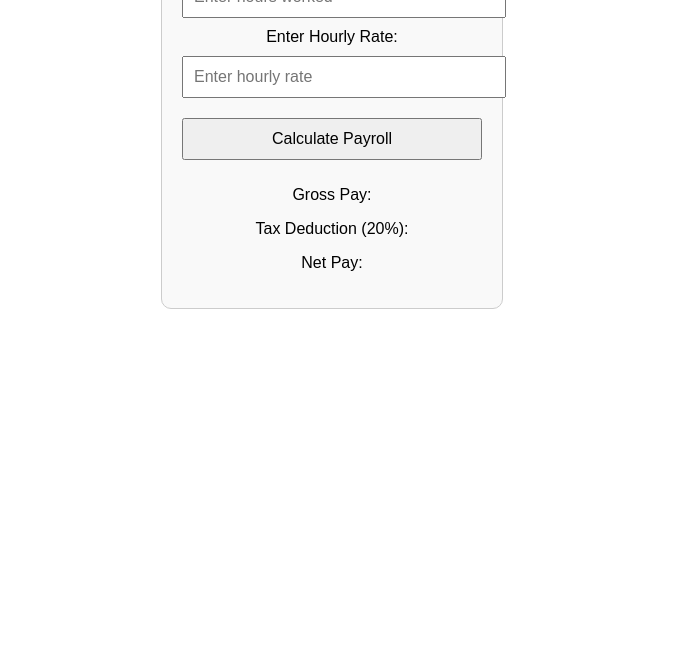
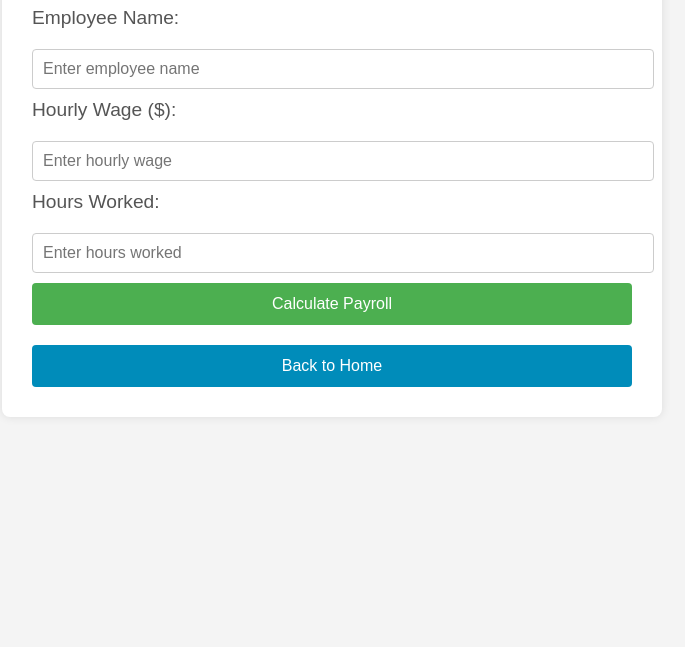
Before and after one commit to Immanuel-Jude/ITC-Assignment, a plain HTML site: page SimplePayroll.html in a window 1280 px wide. Shown: the part 153-800 px from the top of the page, without its empty margins (308-993 px from the left). Drawn offline with Linux system fonts and the light colour scheme.

Commit message:
Update SimplePayroll.html

```diff
--- a/SimplePayroll.html
+++ b/SimplePayroll.html
@@ -1,65 +1,130 @@
 <!DOCTYPE html>
-<html>
+<html lang="en">
 <head>
-    <title>Simple Payroll Calculator</title>
+    <meta charset="UTF-8">
+    <meta name="viewport" content="width=device-width, initial-scale=1.0">
+    <title>Simple Payroll System</title>
     <style>
         body {
             font-family: Arial, sans-serif;
-            margin: 20px;
+            margin: 0;
+            padding: 0;
+            background-color: #f4f4f4;
+        }
+        .container {
+            max-width: 600px;
+            margin: 50px auto;
+            background-color: white;
+            padding: 30px;
+            border-radius: 8px;
+            box-shadow: 0 0 10px rgba(0, 0, 0, 0.1);
+        }
+        h1 {
             text-align: center;
+            color: #333;
         }
-        .calculator {
-            margin: 20px auto;
-            width: 300px;
-            padding: 20px;
+        label {
+            font-size: 1.2em;
+            margin-bottom: 10px;
+            display: block;
+            color: #555;
+        }
+        input[type="text"], input[type="number"] {
+            width: 100%;
+            padding: 10px;
+            margin: 10px 0;
             border: 1px solid #ccc;
-            border-radius: 10px;
+            border-radius: 4px;
+            font-size: 1em;
+        }
+        .btn {
+            background-color: #4CAF50;
+            color: white;
+            padding: 12px 20px;
+            font-size: 1em;
+            border: none;
+            border-radius: 4px;
+            cursor: pointer;
+            width: 100%;
+        }
+        .btn:hover {
+            background-color: #45a049;
+        }
+        .result {
+            font-size: 1.2em;
+            margin-top: 20px;
+            padding: 10px;
             background-color: #f9f9f9;
+            border: 1px solid #ddd;
+            text-align: center;
+            color: #333;
         }
-        input, button {
-            margin: 10px 0;
-            padding: 10px;
+        .home-btn {
+            background-color: #008CBA;
+            margin-top: 20px;
             width: 100%;
-            font-size: 16px;
+        }
+        .home-btn:hover {
+            background-color: #007b8a;
         }
     </style>
 </head>
 <body>
-    <h1>Simple Payroll Calculator</h1>
-    <div class="calculator">
-        <label for="hours">Enter Hours Worked:</label>
-        <input type="number" id="hours" placeholder="Enter hours worked">
 
-        <label for="rate">Enter Hourly Rate:</label>
-        <input type="number" id="rate" placeholder="Enter hourly rate">
+<div class="container">
+    <h1>Simple Payroll System</h1>
 
-        <button onclick="calculatePayroll()">Calculate Payroll</button>
+    <label for="employeeName">Employee Name:</label>
+    <input type="text" id="employeeName" placeholder="Enter employee name" required>
 
-        <p id="gross-pay">Gross Pay: </p>
-        <p id="tax-deduction">Tax Deduction (20%): </p>
-        <p id="net-pay">Net Pay: </p>
+    <label for="hourlyWage">Hourly Wage ($):</label>
+    <input type="number" id="hourlyWage" placeholder="Enter hourly wage" required>
+
+    <label for="hoursWorked">Hours Worked:</label>
+    <input type="number" id="hoursWorked" placeholder="Enter hours worked" required>
+
+    <button class="btn" onclick="calculatePayroll()">Calculate Payroll</button>
+
+    <div class="result" id="payrollResult" style="display: none;"></div>
+
+    <button class="btn home-btn" onclick="goHome()">Back to Home</button>
 </div>
 
 <script>
     function calculatePayroll() {
-            const hours = parseFloat(document.getElementById("hours").value);
-            const rate = parseFloat(document.getElementById("rate").value);
+        var employeeName = document.getElementById("employeeName").value;
+        var hourlyWage = parseFloat(document.getElementById("hourlyWage").value);
+        var hoursWorked = parseFloat(document.getElementById("hoursWorked").value);
 
-            if (isNaN(hours) || hours <= 0 || isNaN(rate) || rate <= 0) {
-                document.getElementById("gross-pay").innerText = "Gross Pay: Please enter valid inputs.";
-                document.getElementById("tax-deduction").innerText = "Tax Deduction: Please enter valid inputs.";
-                document.getElementById("net-pay").innerText = "Net Pay: Please enter valid inputs.";
+        if (!employeeName || isNaN(hourlyWage) || isNaN(hoursWorked) || hourlyWage <= 0 || hoursWorked <= 0) {
+            alert("Please fill in all fields with valid numbers.");
             return;
         }
 
-            const grossPay = hours * rate;
-            const taxDeduction = grossPay * 0.2;
-            const netPay = grossPay - taxDeduction;
+        // Gross Pay calculation
+        var grossPay = hourlyWage * hoursWorked;
 
-            document.getElementById("gross-pay").innerText = `Gross Pay: $${grossPay.toFixed(2)}`;
-            document.getElementById("tax-deduction").innerText = `Tax Deduction (20%): $${taxDeduction.toFixed(2)}`;
-            document.getElementById("net-pay").innerText = `Net Pay: $${netPay.toFixed(2)}`;
+        // Tax calculation (let's assume a flat 15% tax rate)
+        var tax = grossPay * 0.15;
+
+        // Net Pay calculation
+        var netPay = grossPay - tax;
+
+        // Display the results
+        var resultDiv = document.getElementById("payrollResult");
+        resultDiv.style.display = "block";
+        resultDiv.innerHTML = `
+            <strong>Payroll for ${employeeName}:</strong><br>
+            Gross Pay: $${grossPay.toFixed(2)}<br>
+            Tax (15%): $${tax.toFixed(2)}<br>
+            Net Pay: $${netPay.toFixed(2)}
+        `;
+    }
+
+    function goHome() {
+        window.location.href = "index.html";
     }
 </script>
+
 </body>
 </html>
```
Lines whose indentation alone changed are shown as unchanged.
